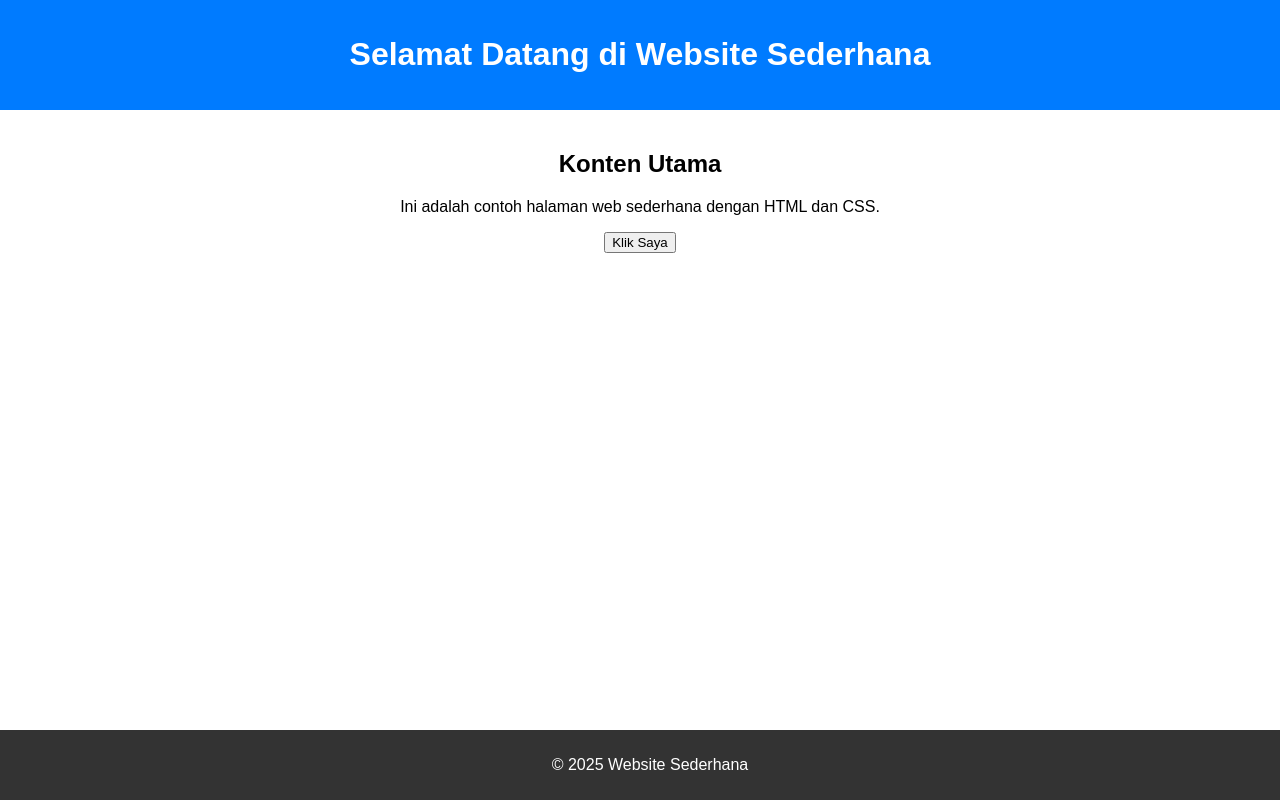
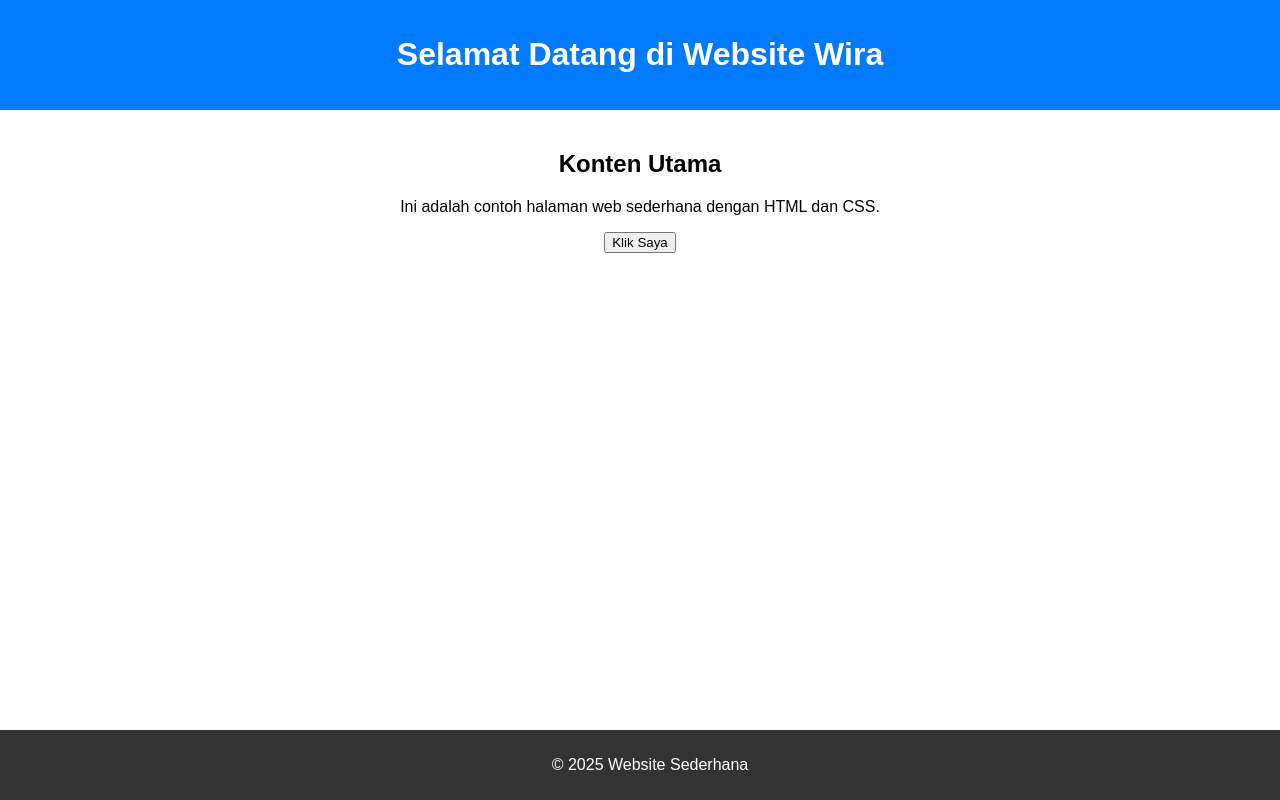
Before and after one commit to Wirooo03/Belajar, a plain HTML site: page index.html in a window 1280 px wide. Drawn offline with Linux system fonts and the light colour scheme.

Commit message:
ganti nama

```diff
--- a/index.html
+++ b/index.html
@@ -31,7 +31,7 @@
 <body>
 
     <header>
-        <h1>Selamat Datang di Website Sederhana</h1>
+        <h1>Selamat Datang di Website Wira</h1>
     </header>
 
     <main>
```
